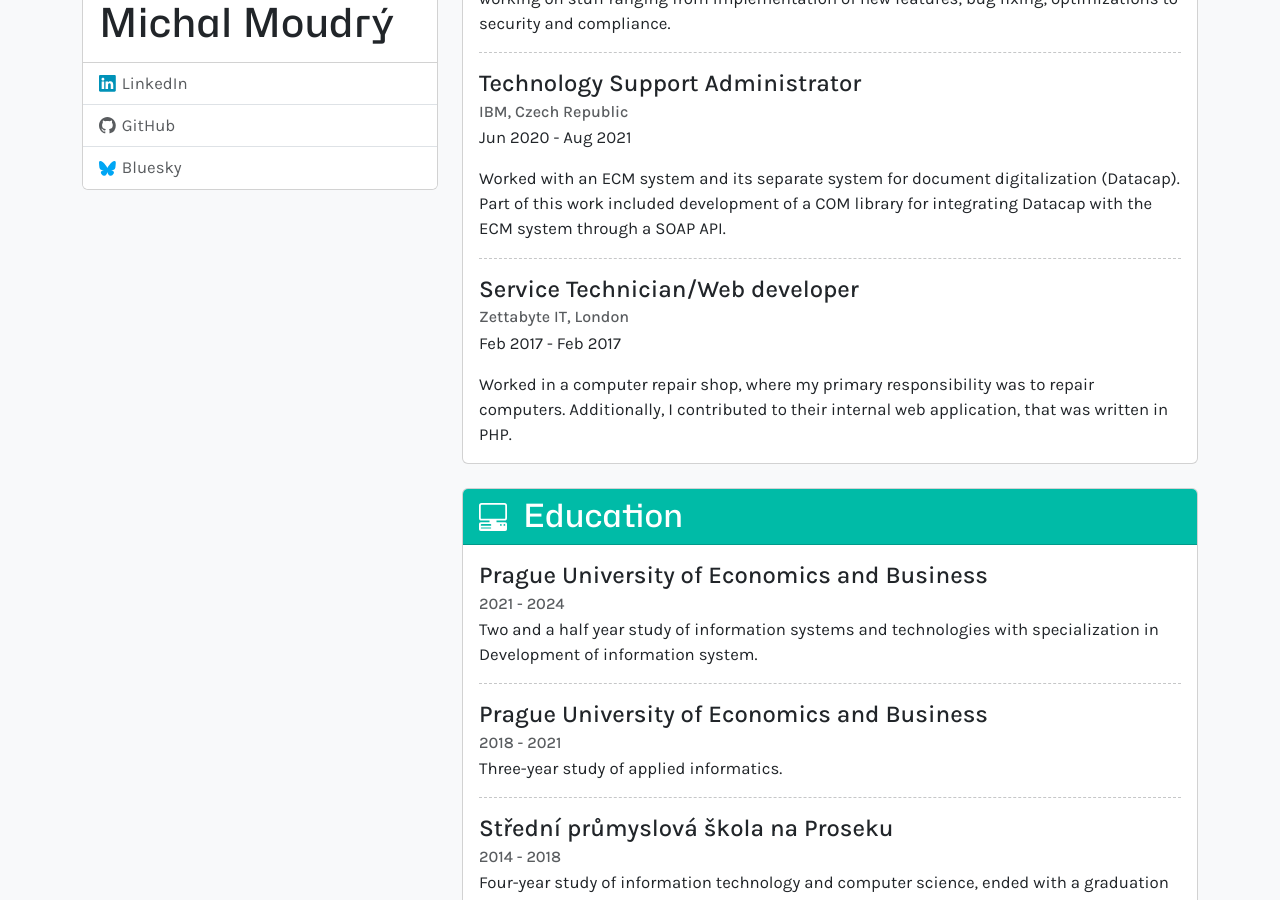
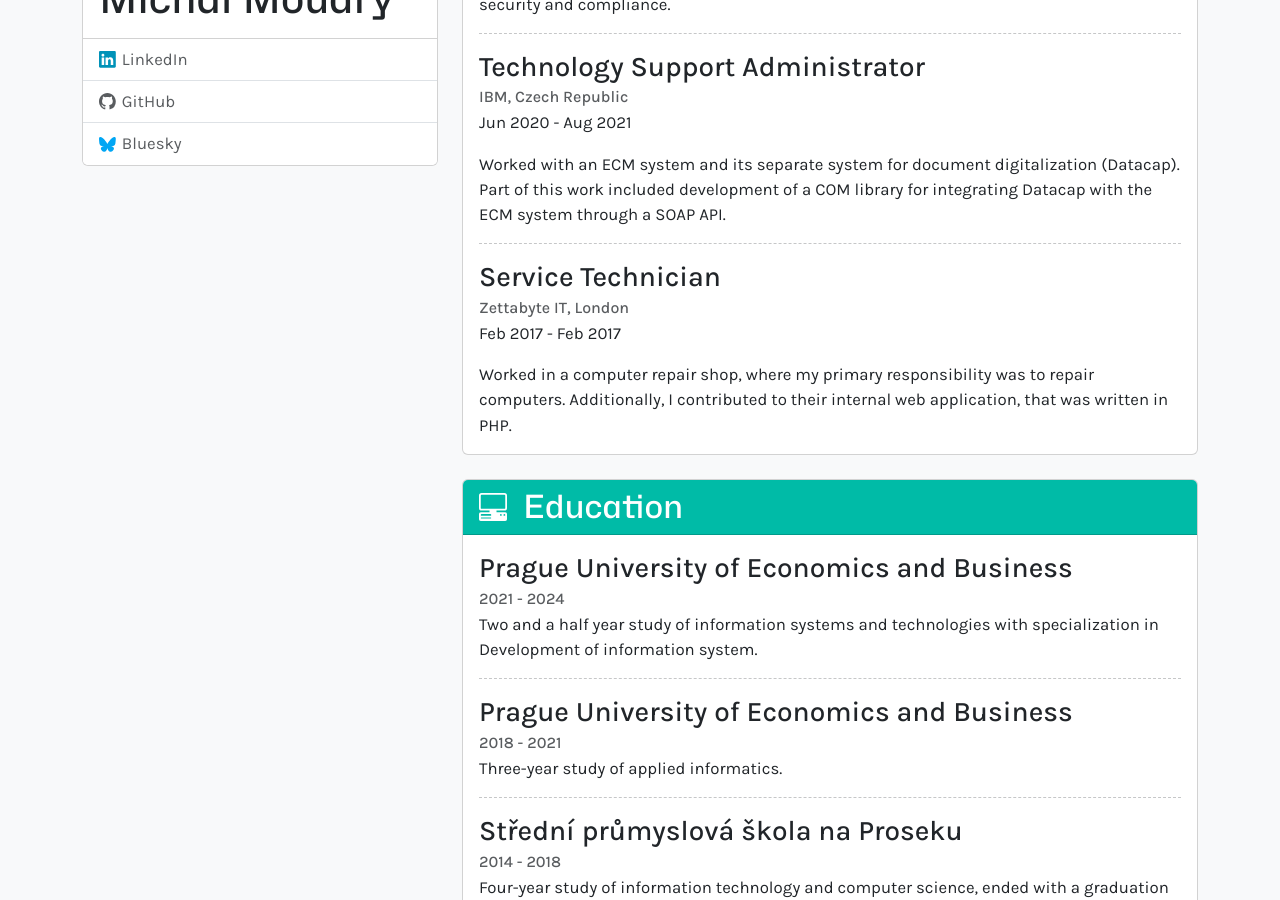
Before and after one commit to MichalMoudry/michalmoudry.github.io, a Jekyll site: the page built from index.html, in a window 1280 px wide and 900 px high, scrolled down 421 px. Built offline with Jekyll 4.4.1, drawn with Linux system fonts in a browser that asks for light colours.

Commit message:
Updated default layout spacing

```diff
--- a/_includes/education.html
+++ b/_includes/education.html
@@ -9,7 +9,7 @@
     </h2>
 </div>
 <div class="card-body">
-    <h3 class="card-title fs-4">Prague University of Economics and Business</h3>
+    <h3 class="card-title">Prague University of Economics and Business</h3>
     <h4 class="card-subtitle fs-6 mb-1 text-body-secondary">2021 - 2024</h4>
     <p class="card-text">
         Two and a half year study of information systems and
@@ -19,13 +19,13 @@
 
     <hr class="border-dashed" />
 
-    <h3 class="card-title fs-4">Prague University of Economics and Business</h3>
+    <h3 class="card-title">Prague University of Economics and Business</h3>
     <h4 class="card-subtitle fs-6 mb-1 text-body-secondary">2018 - 2021</h4>
     <p class="card-text">Three-year study of applied informatics.</p>
 
     <hr class="border-dashed" />
 
-    <h3 class="card-title fs-4">Střední průmyslová škola na Proseku</h3>
+    <h3 class="card-title">Střední průmyslová škola na Proseku</h3>
     <h4 class="card-subtitle fs-6 mb-1 text-body-secondary">2014 - 2018</h4>
     <p class="card-text">
         Four-year study of information technology and computer science,
--- a/_includes/workexperiences.html
+++ b/_includes/workexperiences.html
@@ -12,7 +12,7 @@
     </h2>
 </div>
 <div class="card-body">
-    <h3 class="card-title fs-4">.NET Developer</h3>
+    <h3 class="card-title">.NET Developer</h3>
     <h4 class="card-subtitle fs-6 mb-1 text-body-secondary">Ciklum Czech Republic & Slovakia</h4>
     <p class="card-text">Jul 2022 - <span class="badge text-bg-warning">Now</span></p>
     <p class="card-text">
@@ -23,7 +23,7 @@
 
     <hr class="border-dashed" />
 
-    <h3 class="card-title fs-4">Technology Support Administrator</h3>
+    <h3 class="card-title">Technology Support Administrator</h3>
     <h4 class="card-subtitle fs-6 mb-1 text-body-secondary">IBM, Czech Republic</h4>
     <p class="card-text">Jun 2020 - Aug 2021</p>
     <p class="card-text">
@@ -34,7 +34,7 @@
 
     <hr class="border-dashed" />
 
-    <h3 class="card-title fs-4">Service Technician/Web developer</h3>
+    <h3 class="card-title">Service Technician</h3>
     <h4 class="card-subtitle fs-6 mb-1 text-body-secondary">Zettabyte IT, London</h4>
     <p class="card-text">Feb 2017 - Feb 2017</p>
     <p class="card-text">
--- a/_layouts/default.html
+++ b/_layouts/default.html
@@ -4,7 +4,7 @@
 
 <body class="bg-body-tertiary">
     <main>
-        <div class="container py-5">
+        <div class="container py-4">
             <div class="row">
                 <div class="col-lg-4">
                     <div class="card">
```
